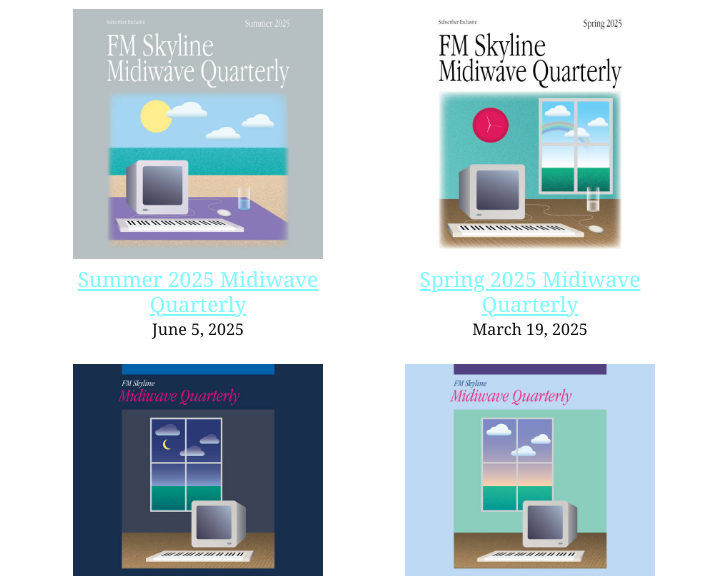
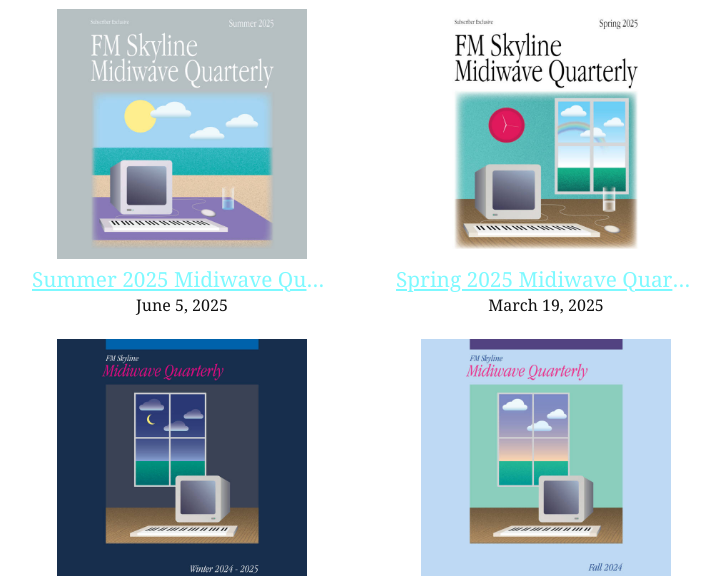
Before and after one commit to fm-skyline/fm-skyline.github.io, a plain HTML site: page index.html in a window 1280 px wide. Shown: the part 224-800 px from the top of the page, without its empty margins (276-996 px from the left). Drawn offline with Linux system fonts and the light colour scheme.

Commit message:
Update index.html

```diff
--- a/index.html
+++ b/index.html
@@ -10,7 +10,7 @@
       background: url('images/Scatter%20Classic.png') repeat;
       background-color: #fff;
       color: #111;
-      max-width: 600px;
+      max-width: 900px; /* increased max width to allow wider columns */
       margin: 2rem auto;
       padding: 0 1rem;
       font-size: 1.2em;
@@ -72,6 +72,9 @@
       color: #7DF9FF;
       text-decoration: underline;
       display: block;
+      white-space: nowrap;
+      overflow: hidden;
+      text-overflow: ellipsis;
     }
 
     a:hover {
@@ -95,7 +98,7 @@
       }
 
       .entry {
-        width: calc(50% - 2rem); /* adjusted for new gap */
+        width: 300px; /* wider entry box */
         max-width: none;
       }
 
```
